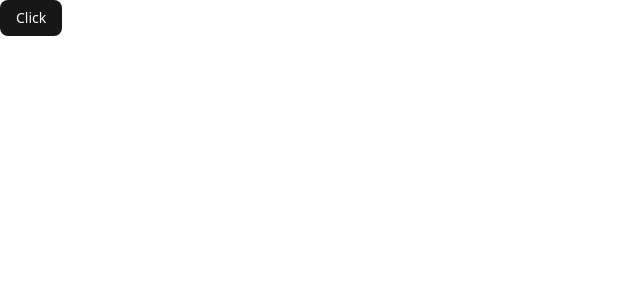
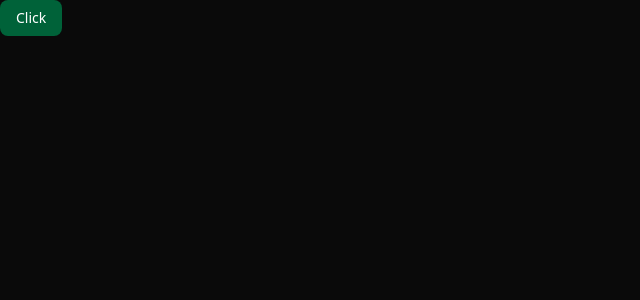
Before and after one commit to sakib-333/portfolio, a React (Vite) app: page / in a window 1280 px wide. Shown: the top 300 px of the page, without its empty margins (0-640 px from the left). Built offline with nearby package versions, Linux system fonts and the light colour scheme.

Commit message:
Add color stack.

```diff
--- a/src/index.css
+++ b/src/index.css
@@ -1,5 +1,10 @@
 @import "tailwindcss";
 @import "tw-animate-css";
+
+html {
+  scroll-behavior: smooth;
+  scroll-padding-top: 70px;
+}
 
 @custom-variant dark (&:is(.dark *));
 
@@ -43,24 +48,24 @@
 
 :root {
   --radius: 0.625rem;
-  --background: oklch(1 0 0);
-  --foreground: oklch(0.145 0 0);
-  --card: oklch(1 0 0);
-  --card-foreground: oklch(0.145 0 0);
+  --background: oklch(0.145 0 0);
+  --foreground: rgb(0, 98, 57);
+  --card: rgba(255, 255, 255, 0.9);
+  --card-foreground: oklch(1 0 0);
   --popover: oklch(1 0 0);
   --popover-foreground: oklch(0.145 0 0);
-  --primary: oklch(0.205 0 0);
-  --primary-foreground: oklch(0.985 0 0);
-  --secondary: oklch(0.97 0 0);
+  --primary: rgb(0, 98, 57);
+  --primary-foreground: oklch(1 0 0);
+  --secondary: rgba(0, 98, 57, 0.5);
   --secondary-foreground: oklch(0.205 0 0);
   --muted: oklch(0.97 0 0);
   --muted-foreground: oklch(0.556 0 0);
-  --accent: oklch(0.97 0 0);
-  --accent-foreground: oklch(0.205 0 0);
+  --accent: rgba(0, 98, 57, 0.5);
+  --accent-foreground: oklch(1 0 0);
   --destructive: oklch(0.577 0.245 27.325);
-  --border: oklch(0.922 0 0);
-  --input: oklch(0.922 0 0);
-  --ring: oklch(0.708 0 0);
+  --border: rgb(0, 98, 57);
+  --input: rgb(0, 98, 57);
+  --ring: rgb(0, 98, 57);
   --chart-1: oklch(0.646 0.222 41.116);
   --chart-2: oklch(0.6 0.118 184.704);
   --chart-3: oklch(0.398 0.07 227.392);
@@ -76,45 +81,11 @@
   --sidebar-ring: oklch(0.708 0 0);
 }
 
-.dark {
-  --background: oklch(0.145 0 0);
-  --foreground: oklch(0.985 0 0);
-  --card: oklch(0.205 0 0);
-  --card-foreground: oklch(0.985 0 0);
-  --popover: oklch(0.205 0 0);
-  --popover-foreground: oklch(0.985 0 0);
-  --primary: oklch(0.922 0 0);
-  --primary-foreground: oklch(0.205 0 0);
-  --secondary: oklch(0.269 0 0);
-  --secondary-foreground: oklch(0.985 0 0);
-  --muted: oklch(0.269 0 0);
-  --muted-foreground: oklch(0.708 0 0);
-  --accent: oklch(0.269 0 0);
-  --accent-foreground: oklch(0.985 0 0);
-  --destructive: oklch(0.704 0.191 22.216);
-  --border: oklch(1 0 0 / 10%);
-  --input: oklch(1 0 0 / 15%);
-  --ring: oklch(0.556 0 0);
-  --chart-1: oklch(0.488 0.243 264.376);
-  --chart-2: oklch(0.696 0.17 162.48);
-  --chart-3: oklch(0.769 0.188 70.08);
-  --chart-4: oklch(0.627 0.265 303.9);
-  --chart-5: oklch(0.645 0.246 16.439);
-  --sidebar: oklch(0.205 0 0);
-  --sidebar-foreground: oklch(0.985 0 0);
-  --sidebar-primary: oklch(0.488 0.243 264.376);
-  --sidebar-primary-foreground: oklch(0.985 0 0);
-  --sidebar-accent: oklch(0.269 0 0);
-  --sidebar-accent-foreground: oklch(0.985 0 0);
-  --sidebar-border: oklch(1 0 0 / 10%);
-  --sidebar-ring: oklch(0.556 0 0);
-}
-
 @layer base {
   * {
     @apply border-border outline-ring/50;
   }
   body {
-    @apply bg-background text-foreground;
+    @apply bg-background text-card;
   }
 }
```
